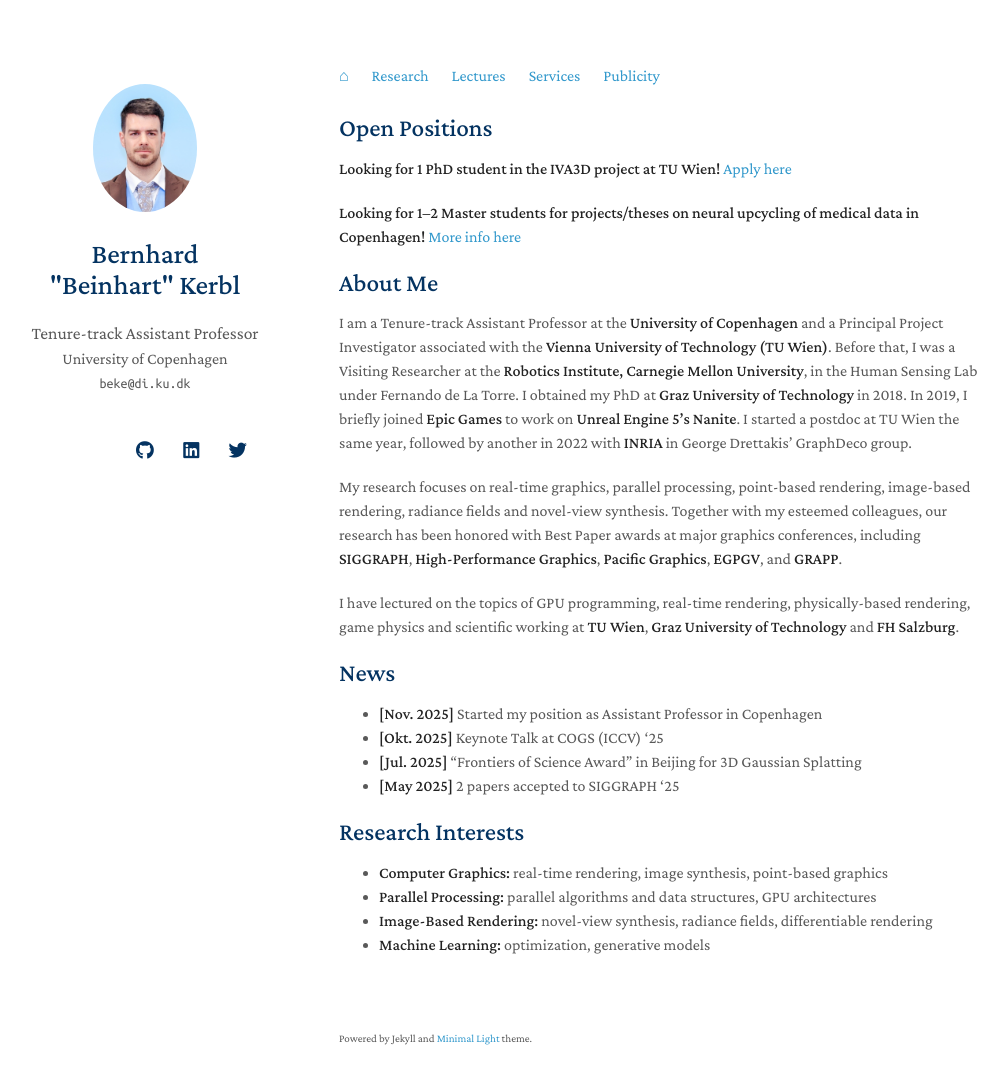
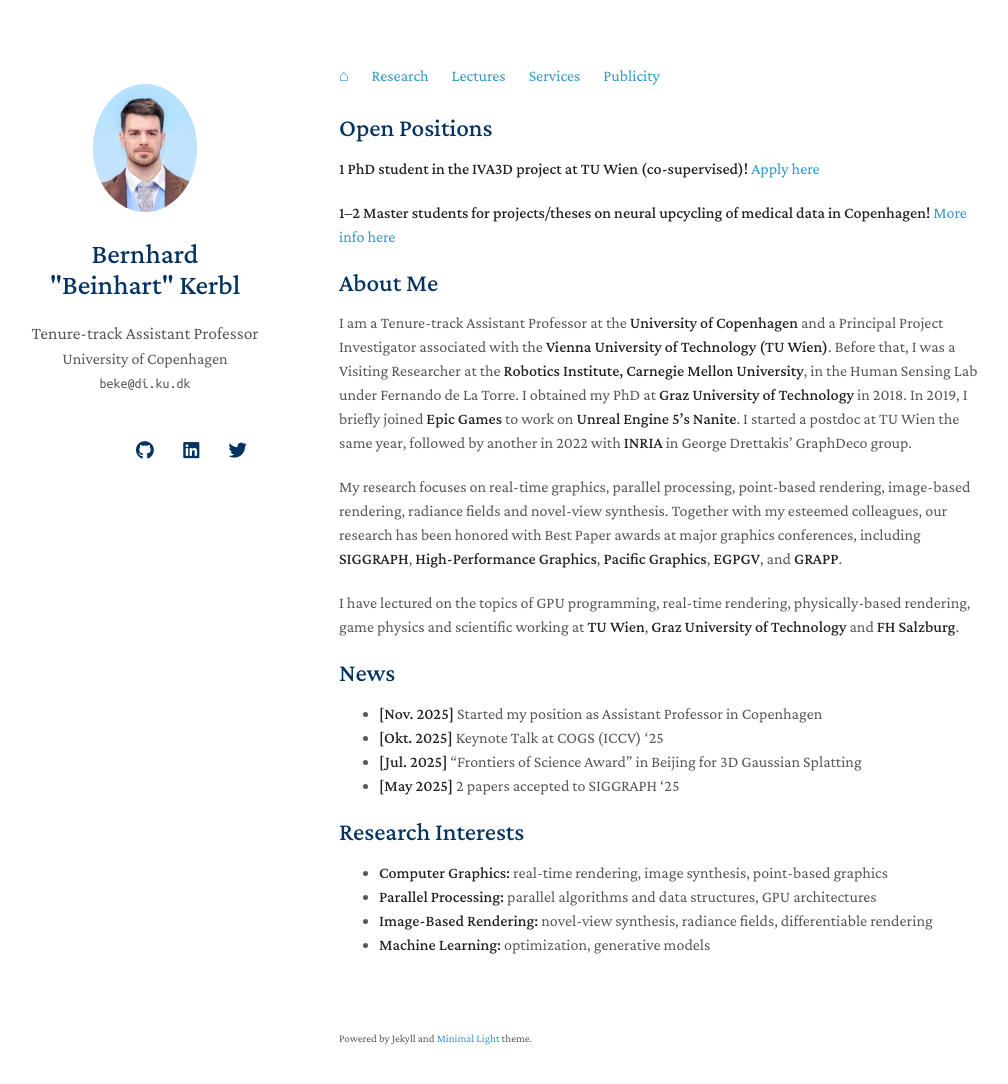
Before and after one commit to Snosixtyboo/snosixtyboo.github.io, a Jekyll site: the page built from index.md, in a window 1280 px wide and 1119 px high. Shown: the top 1084 px of the window, without its empty margins (131-1139 px from the left). Built offline with Jekyll 4.4.1, drawn with Linux system fonts in a browser that asks for light colours; nearby versions of some CDN libraries; a style sheet for code colours, icons or effects is not loaded; our own code applies the rules of GitHub Pages for plain Markdown files.

Commit message:
Position#

```diff
--- a/index.md
+++ b/index.md
@@ -4,9 +4,9 @@
 
 ## Open Positions
 
-**Looking for 1 PhD student in the IVA3D project at TU Wien!** [Apply here](https://applications.cg.tuwien.ac.at/node/5)
+**1 PhD student in the IVA3D project at TU Wien (co-supervised)!** [Apply here](https://applications.cg.tuwien.ac.at/node/5)
 
-**Looking for 1--2 Master students for projects/theses on neural upcycling of medical data in Copenhagen!** [More info here](https://ire4health.eu/)
+**1--2 Master students for projects/theses on neural upcycling of medical data in Copenhagen!** [More info here](https://ire4health.eu/)
 
 ## About Me
 
```
